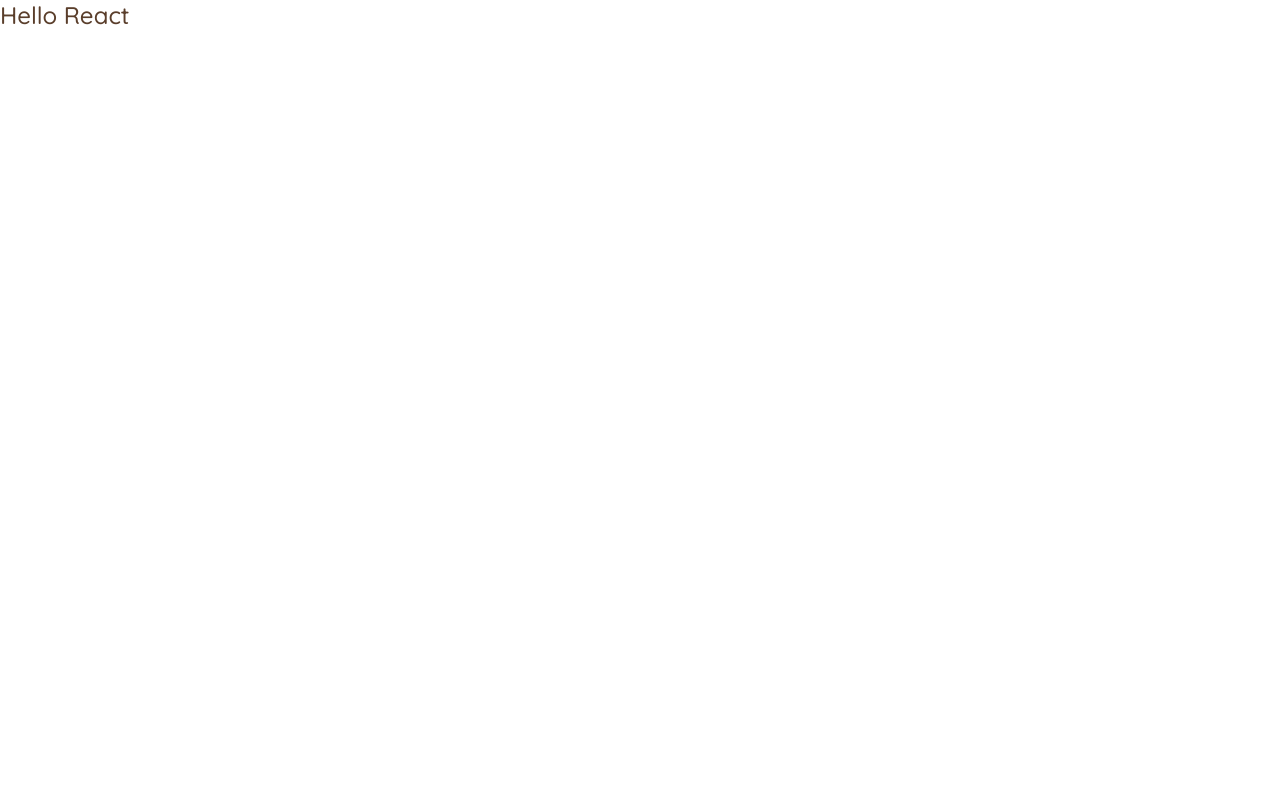
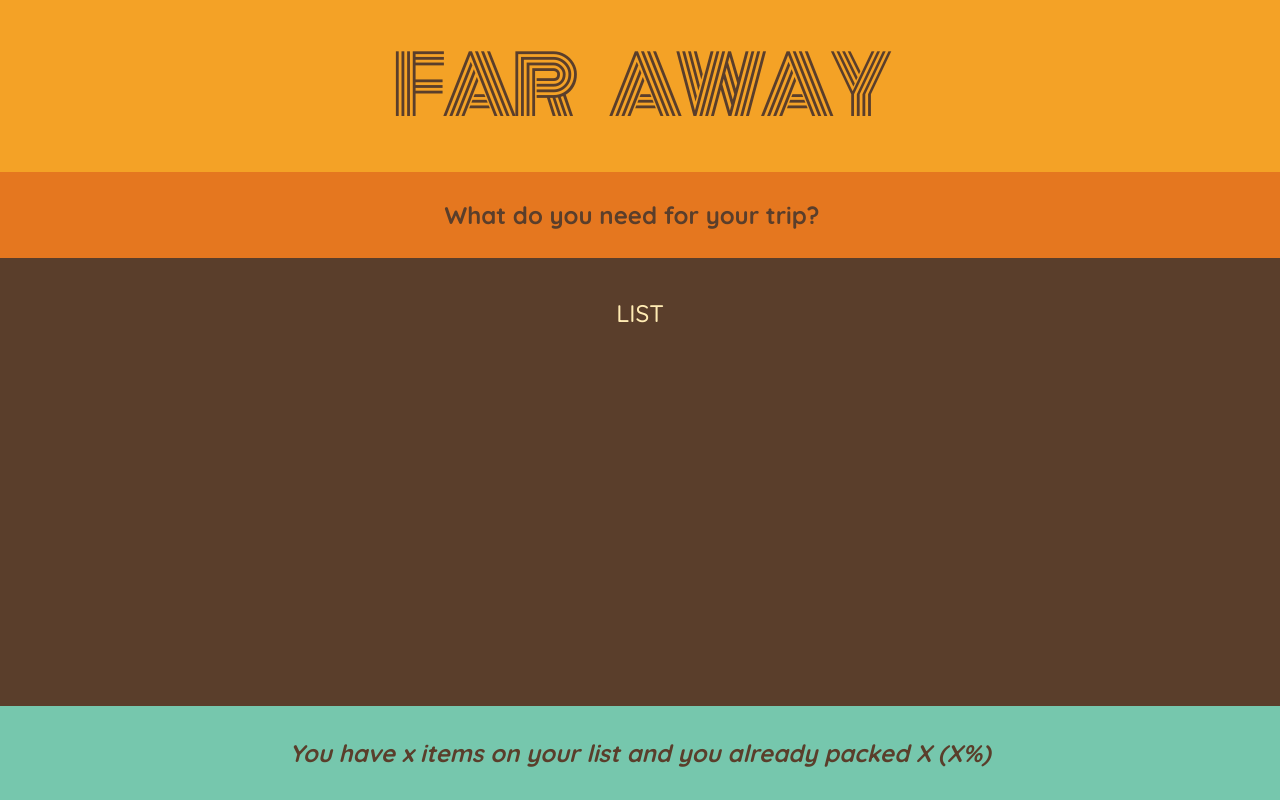
Before and after one commit to gustionusamba24/travel-list, a React (Create React App) app: page / in a window 1280 px wide. Built offline with nearby package versions, Linux system fonts and the light colour scheme.

Commit message:
Building layout

```diff
--- a/src/App.js
+++ b/src/App.js
@@ -1,5 +1,40 @@
+import React from "react";
+
 const App = () => {
-  return <div>Hello React</div>;
-}
+  return (
+    <div className="app">
+      <Logo />
+      <Form />
+      <PackingList />
+      <Stats />
+    </div>
+  );
+};
+
+const Logo = () => {
+  return <h1>Far Away</h1>;
+};
+
+const Form = () => {
+  return (
+    <div className="add-form">
+      <h3>What do you need for your trip?</h3>
+    </div>
+  );
+};
+
+const PackingList = () => {
+  return <div className="list">LIST</div>;
+};
+
+const Stats = () => {
+  return (
+    <footer className="stats">
+      <em>
+        You have x items on your list and you already packed X (X%)
+      </em>
+    </footer>
+  );
+};
 
 export default App;
```
